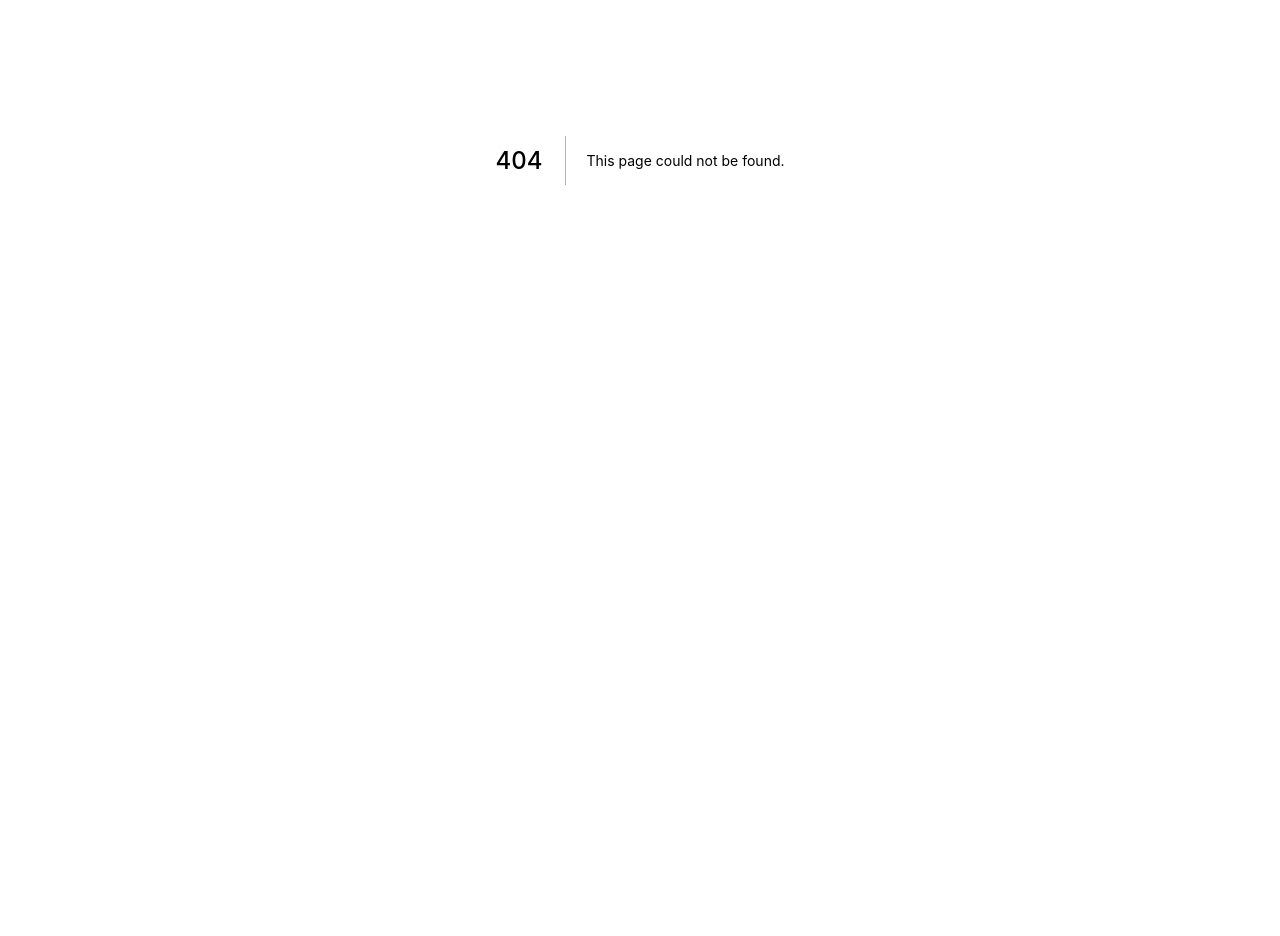
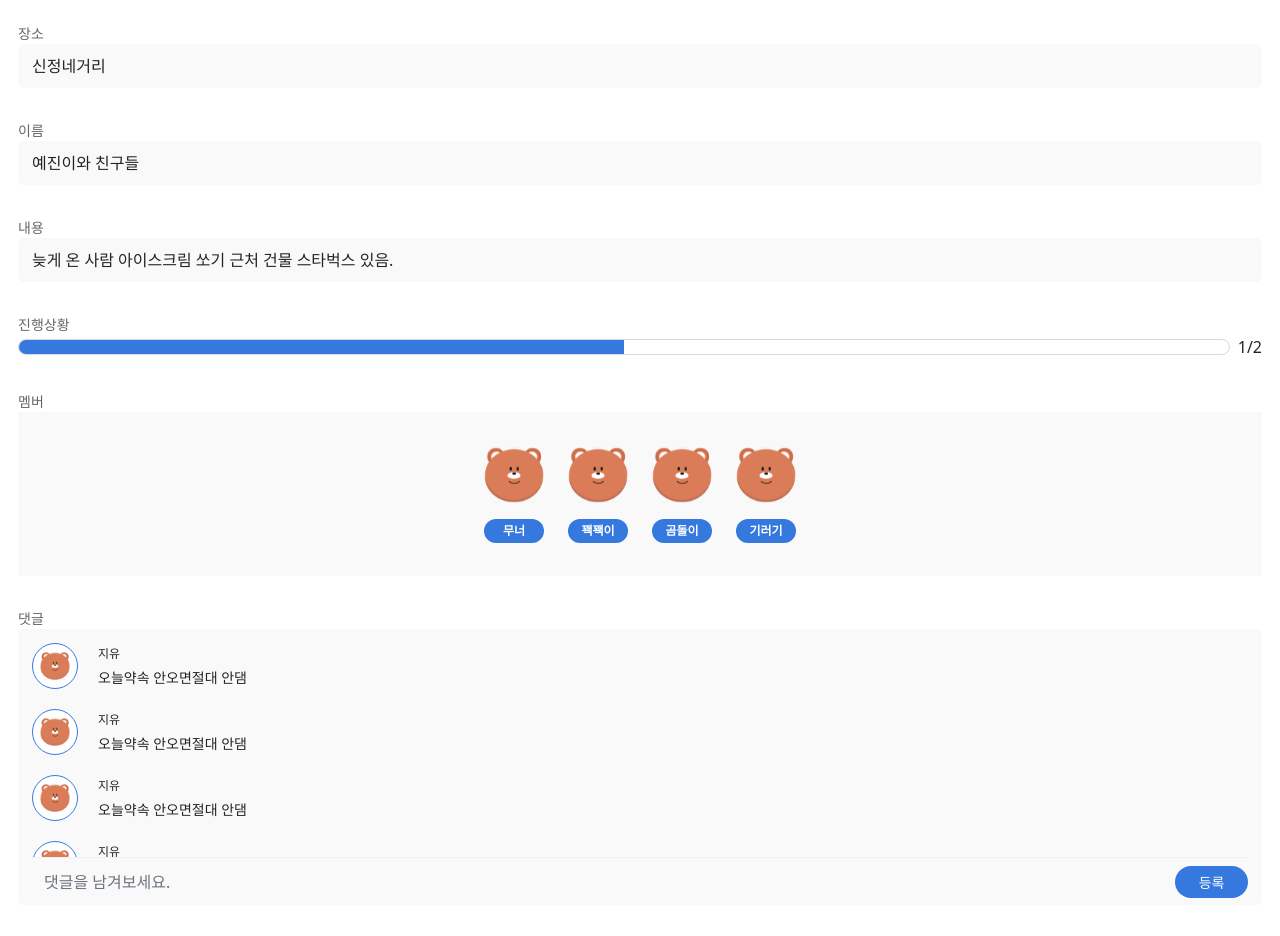
Before and after one commit to osiyeon/matching-appointment, a Next.js app in the folder client/: page /main in a window 1280 px wide. Before the commit this address had no page. Shown: the part 240-1176 px from the top of the page. Before the commit the page ends 800 px from the top, so only its background shows below. Built offline with nearby package versions, Linux system fonts and the light colour scheme; a web font is replaced by a local one.

Commit message:
feat(mainAppointment): 약속 진행 사항 페이지 구현

```diff
--- a/client/src/components/AppointmentMainInfos/AppointmentMainInfos.module.scss
+++ b/client/src/components/AppointmentMainInfos/AppointmentMainInfos.module.scss
@@ -17,5 +17,6 @@
         background: #f9f9f9;
         padding: 0.875rem;
         border-radius: 0.375rem;
+        line-height: 1rem;
     }
 }
--- /dev/null
+++ b/client/src/components/CommentsBox/CommentsBox.jsx
@@ -0,0 +1,59 @@
+import { Progress, Badge, Input, Button } from 'reactstrap';
+
+import style from './CommentsBox.module.scss';
+
+const CommentsBox = () => {
+    const comments = [
+        {
+            name: '지유',
+            comment: '오늘약속 안오면절대 안댐',
+            profileImg: '/images/bear_character.svg',
+        },
+        {
+            name: '지유',
+            comment: '오늘약속 안오면절대 안댐',
+            profileImg: '/images/bear_character.svg',
+        },
+        {
+            name: '지유',
+            comment: '오늘약속 안오면절대 안댐',
+            profileImg: '/images/bear_character.svg',
+        },
+        {
+            name: '지유',
+            comment: '오늘약속 안오면절대 안댐',
+            profileImg: '/images/bear_character.svg',
+        },
+        {
+            name: '지유',
+            comment: '오늘약속 안오면절대 안댐',
+            profileImg: '/images/bear_character.svg',
+        },
+    ];
+    return (
+        <div className={style.CommentsBox}>
+            <div className={style.CommentsBox__body}>
+                {comments.map(({ name, comment, profileImg }) => (
+                    <div className={style.CommentsBox__row}>
+                        <div className={style.CommentsBox__row__avatar}>
+                            <img
+                                src={profileImg}
+                                className={style['CommentsBox__row__avatar-img']}
+                            />
+                        </div>
+                        <div className={style.CommentsBox__row__body}>
+                            <div className={style['CommentsBox__row__body-name']}>{name}</div>
+                            <div className={style['CommentsBox__row__body-comment']}>{comment}</div>
+                        </div>
+                    </div>
+                ))}
+            </div>
+            <div className={style.CommentsBox__input}>
+                <Input className={style['CommentsBox__input-inner']} placeholder="댓글을 남겨보세요."/>
+                <Button className={style['CommentsBox__input-button']}>등록</Button>
+            </div>
+        </div>
+    );
+};
+
+export default CommentsBox;
--- /dev/null
+++ b/client/src/components/CommentsBox/CommentsBox.module.scss
@@ -0,0 +1,74 @@
+.CommentsBox {
+    background: #f9f9f9;
+    padding: 0.875rem 0.875rem 0;
+    border-radius: 0.375rem;
+    line-height: 1rem;
+
+    &__body {
+        height: 13.375rem;
+        overflow-y: auto;
+    }
+
+    &__row {
+        display: flex;
+        margin-bottom: 1.25rem;
+
+        &__avatar {
+            background: #ffffff;
+            border: 1px solid #3578de;
+            border-radius: 100%;
+            width: 2.875rem;
+            height: 2.875rem;
+            display: flex;
+            align-items: center;
+            justify-content: center;
+            margin-right: 1.25rem;
+
+            &-img {
+                width: 1.875rem;
+                height: 1.875rem;
+            }
+        }
+
+        &__body {
+            display: flex;
+            flex-direction: column;
+            justify-content: center;
+
+            &-name {
+                font-size: 0.75rem;
+                margin-bottom: 0.5rem;
+            }
+
+            &-comment {
+                font-size: 0.875rem;
+            }
+        }
+    }
+
+    &__input {
+        height: 3rem;
+        display: flex;
+        align-items: center;
+        border-top: 0.85px solid #F1F1F1;
+
+        &-inner {
+            background: #f9f9f9;
+            border: none;
+        }
+
+        &-inner:focus {
+            background: #f9f9f9;
+            border: none;
+            box-shadow: none;
+        }
+        &-button {
+            background: #3578DE;
+            border:none;
+            font-size: 0.875rem;
+            width: 4.75rem;
+            border-radius: 1rem;
+            height: 2rem;
+        }
+    }
+}
--- a/client/src/components/FullTextButton/FullTextButton.jsx
+++ b/client/src/components/FullTextButton/FullTextButton.jsx
@@ -1,10 +1,12 @@
 import { Button } from 'reactstrap'
+import cx from 'classnames';
+
 import style from './FullTextButton.module.scss';
 
 
-const FullTextButton = ({text}) => {
+const FullTextButton = ({text, className}) => {
     return (
-        <Button block className={style.FullTextButton}>{text}</Button>
+        <Button block className={cx(style.FullTextButton, className)}>{text}</Button>
     );
 };
 
--- a/client/src/components/FullTextButton/FullTextButton.module.scss
+++ b/client/src/components/FullTextButton/FullTextButton.module.scss
@@ -2,7 +2,9 @@
     background: #3578de;
     border-radius: 1.875rem;
     border: none;
+    height: 3.125rem;
 }
 
 .FullTextButton:hover {
+    background: #275BA9;
 }
--- a/client/src/components/Header/Header.jsx
+++ b/client/src/components/Header/Header.jsx
@@ -4,13 +4,14 @@ import style from './Header.module.scss';
 
 const Header = ({ title, addButton, introButton }) => {
     return (
-        <>
-            <div className={style.Header}>
+        <div className={style.Header}>
+            <div className={style.Header__content}>
                 {introButton && <BsQuestionCircle className={style.Header__introButton} />}
                 <div className={style.Header__title}>{title}</div>
                 {addButton && <BsPlusCircleFill className={style.Header__addButton} />}
             </div>
-        </>
+            <img src="/images/header.svg" className={style.Header__background} />
+        </div>
     );
 };
 
--- a/client/src/components/Header/Header.module.scss
+++ b/client/src/components/Header/Header.module.scss
@@ -1,12 +1,19 @@
 .Header {
     height: 60px;
+
+    padding-top: 0.75rem;
+
+    &__content {
         display: flex;
         align-items: center;
         justify-content: space-around;
-    padding: 0.75rem 1.125rem 0;
         font-weight: 600;
         font-size: 19px;
         font-family: 'ONE-Mobile-POP';
+        position: absolute;
+        width: 100%;
+        padding: 0 0.3rem;
+    }
 
     &__title {
         color: #3578de;
@@ -27,4 +34,8 @@
         height: 1.625rem;
         color: #3578de;
     }
+
+    &__background {
+        width: 100%;
     }
+}
--- /dev/null
+++ b/client/src/containers/MainAppointment/MainAppointment.jsx
@@ -0,0 +1,61 @@
+import { Progress, Badge } from 'reactstrap';
+import FullTextButton from '../../components/FullTextButton/FullTextButton';
+import AppointmentMainInfos from '../../components/AppointmentMainInfos/AppointmentMainInfos';
+import CommentsBox from '../../components/CommentsBox/CommentsBox';
+
+import style from './MainAppointment.module.scss';
+
+const MainAppointment = () => {
+    const name = '예진이와 친구들';
+    const placement = '신정네거리';
+    const content = '늦게 온 사람 아이스크림 쏘기 근처 건물 스타벅스 있음.';
+    const members = [
+        { profileImg: '/images/bear_character.svg', name: '무너' },
+        { profileImg: '/images/bear_character.svg', name: '꽥꽥이' },
+        { profileImg: '/images/bear_character.svg', name: '곰돌이' },
+        { profileImg: '/images/bear_character.svg', name: '기러기' },
+    ];
+    return (
+        <div className={style.MainAppointment}>
+            <div className={style.MainAppointment__wrapper}>
+                <div className={style.MainAppointment__title}>남은시간</div>
+                <div className={style.MainAppointment__time}>12:00:15</div>
+                <FullTextButton text="투표 다시하기" className={style.MainAppointment__button} />
+            </div>
+            <AppointmentMainInfos />
+            <div className={style.MainAppointment__wrapper}>
+                <div className={style.MainAppointment__title}>진행상황</div>
+                <div className={style.MainAppointment__progress}>
+                    <Progress
+                        value={50}
+                        className={style.MainAppointment__progress__bar}
+                        barClassName={style['MainAppointment__progress__bar-inner']}
+                    />
+                    <div>1/2</div>
+                </div>
+            </div>
+            <div className={style.MainAppointment__wrapper}>
+                <div className={style.MainAppointment__title}>멤버</div>
+                <div className={style.MainAppointment__member}>
+                    {members.map(({ profileImg, name }) => (
+                        <div className={style['MainAppointment__member-item']}>
+                            <img
+                                className={style['MainAppointment__member-profile']}
+                                src={profileImg}
+                            />
+                            <Badge size="lg" className={style['MainAppointment__member-name']}>
+                                {name}
+                            </Badge>
+                        </div>
+                    ))}
+                </div>
+            </div>
+            <div className={style.MainAppointment__wrapper}>
+                <div className={style.MainAppointment__title}>댓글</div>
+                <CommentsBox />
+            </div>
+        </div>
+    );
+};
+
+export default MainAppointment;
--- /dev/null
+++ b/client/src/containers/MainAppointment/MainAppointment.module.scss
@@ -0,0 +1,81 @@
+.MainAppointment {
+    padding: 0.5rem 1.125rem 2.5rem;
+    &__wrapper {
+        width: 100%;
+        display: flex;
+        flex-direction: column;
+        margin-bottom: 2rem;
+    }
+
+    &__time {
+        font-size: 2.5rem;
+        text-align: center;
+        line-height: 2.5rem;
+        padding: 1.875rem 0;
+    }
+
+    &__button {
+        height: 2.625rem;
+    }
+
+    &__title {
+        font-weight: 500;
+        font-size: 0.875rem;
+        color: #666666;
+        display: flex;
+    }
+
+    &__body {
+        background: #f9f9f9;
+        padding: 0.875rem;
+        border-radius: 0.375rem;
+        line-height: 1rem;
+    }
+
+    &__progress {
+        display: flex;
+        width: 100%;
+        align-items: center;
+
+        &__bar {
+            width: 100%;
+            margin-right: 0.5rem;
+            border-radius: 0.5rem;
+            background: white;
+            border: 1px solid #d9d9d9;
+            &-inner {
+                background: #3578de;
+            }
+        }
+    }
+
+    &__member {
+        display: flex;
+        justify-content: center;
+        align-items: center;
+        background: #f9f9f9;
+        height: 10.25rem;
+
+        &-profile {
+            width: 3.75rem;
+            height: 3.75rem;
+            margin-bottom: 0.875rem;
+        }
+        &-item {
+            display: flex;
+            flex-direction: column;
+            align-items: center;
+        }
+        &-item:not(:last-child) {
+            margin-right: 1.5rem;
+        }
+        &-name {
+            background-color: #3578de !important;
+            border-radius: 1.25rem;
+            width: 3.75rem;
+            height: 1.5rem;
+            vertical-align: center;
+            line-height: 1rem;
+        }
+    }
+}
--- /dev/null
+++ b/client/src/pages/main.js
@@ -0,0 +1,13 @@
+import Header from '../components/Header/Header';
+import MainAppointment from '../containers/MainAppointment/MainAppointment'
+
+const Main = () => {
+    return (
+        <>
+        <Header title="약속을 잡자"/>
+        <MainAppointment />
+        </>
+    )
+}
+
+export default Main;
```
Also changed, not shown: client/public/images/bear_character.svg (added), client/public/images/header.svg (added). Lines whose indentation alone changed are shown as unchanged.
